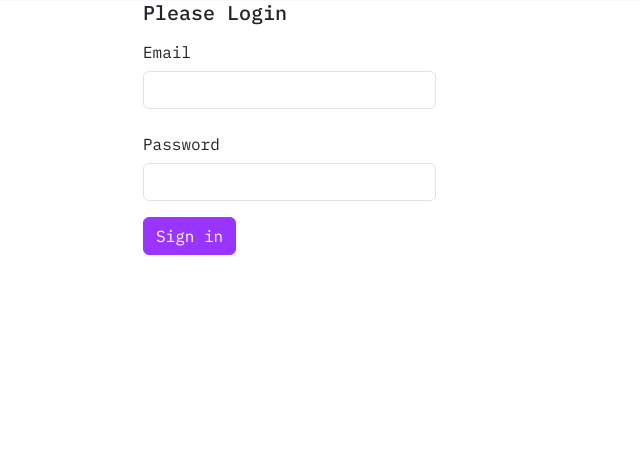
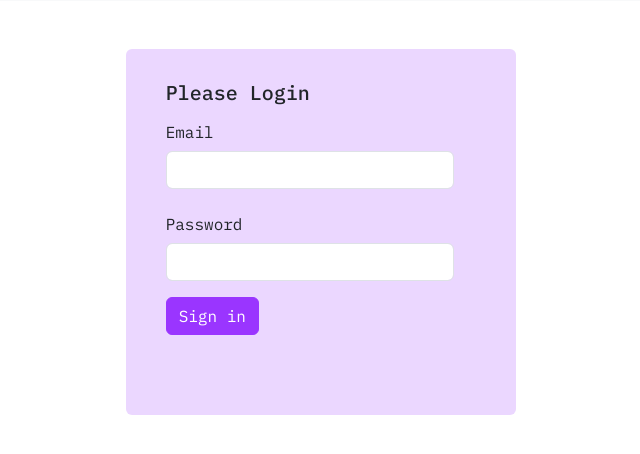
Before and after one commit to waterzaddy/CFG-SoftwareTeam7, a Flask app: page /login in a window 1280 px wide. Shown: the part 55-509 px from the top of the page, without its empty margins (319-959 px from the left). Run offline with Flask 3, Linux system fonts and the light colour scheme; some libraries are stand-ins or nearby versions.

Commit message:
formatted login page

```diff
--- a/app/templates/login.html
+++ b/app/templates/login.html
@@ -4,11 +4,11 @@
 {% block content %}
 
 <section class="login">
-	<div class="container justify-content-center">
+	<div class="container justify-content-center pt-5">
 		<div class="row align-items-center">
 			<div class="col .d-sm-none .d-md-block">
 			</div>
-			<div class="col">
+			<div class="col  edit-task  rounded">
 				<form action="#" method="post">
 					<h1 class="fs-5">Please Login</h1>
 					<div class="row mb-3">
```
